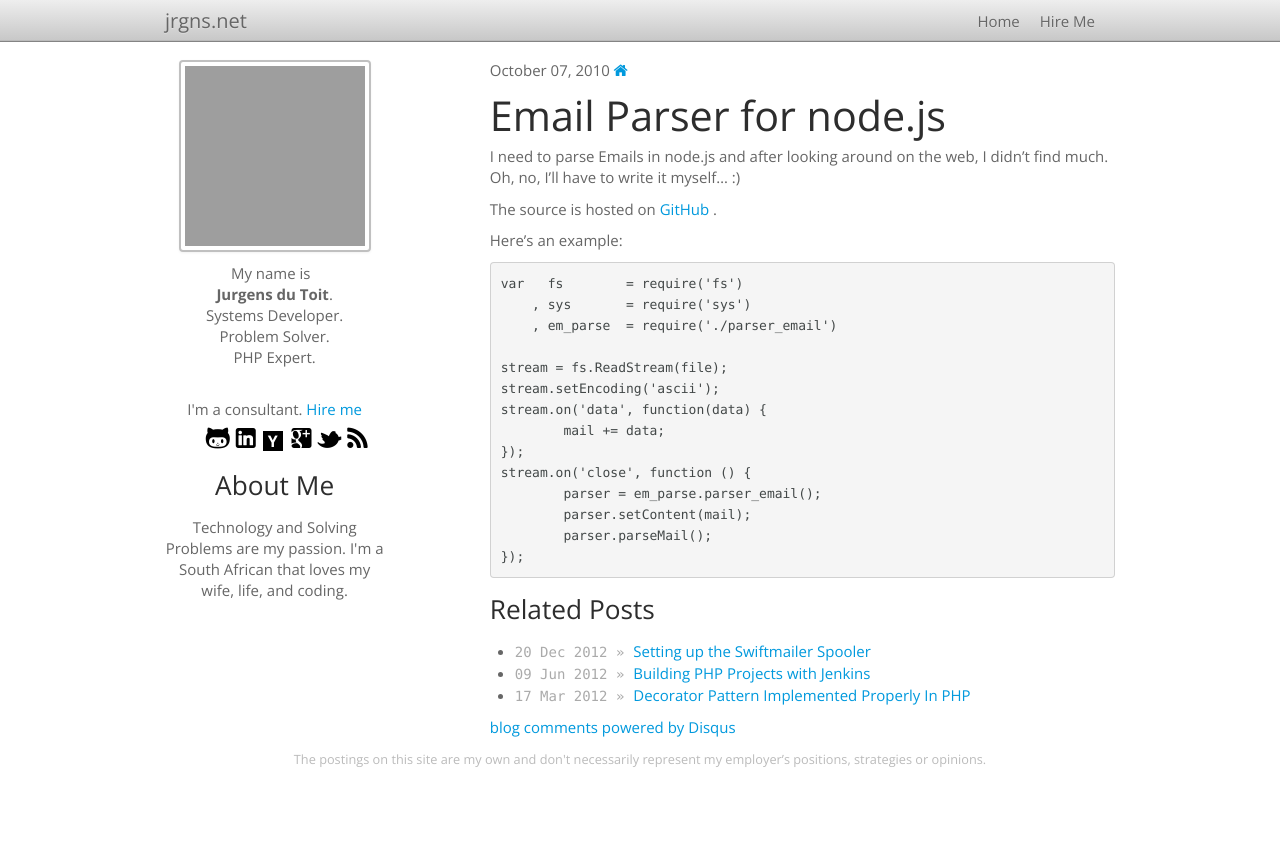
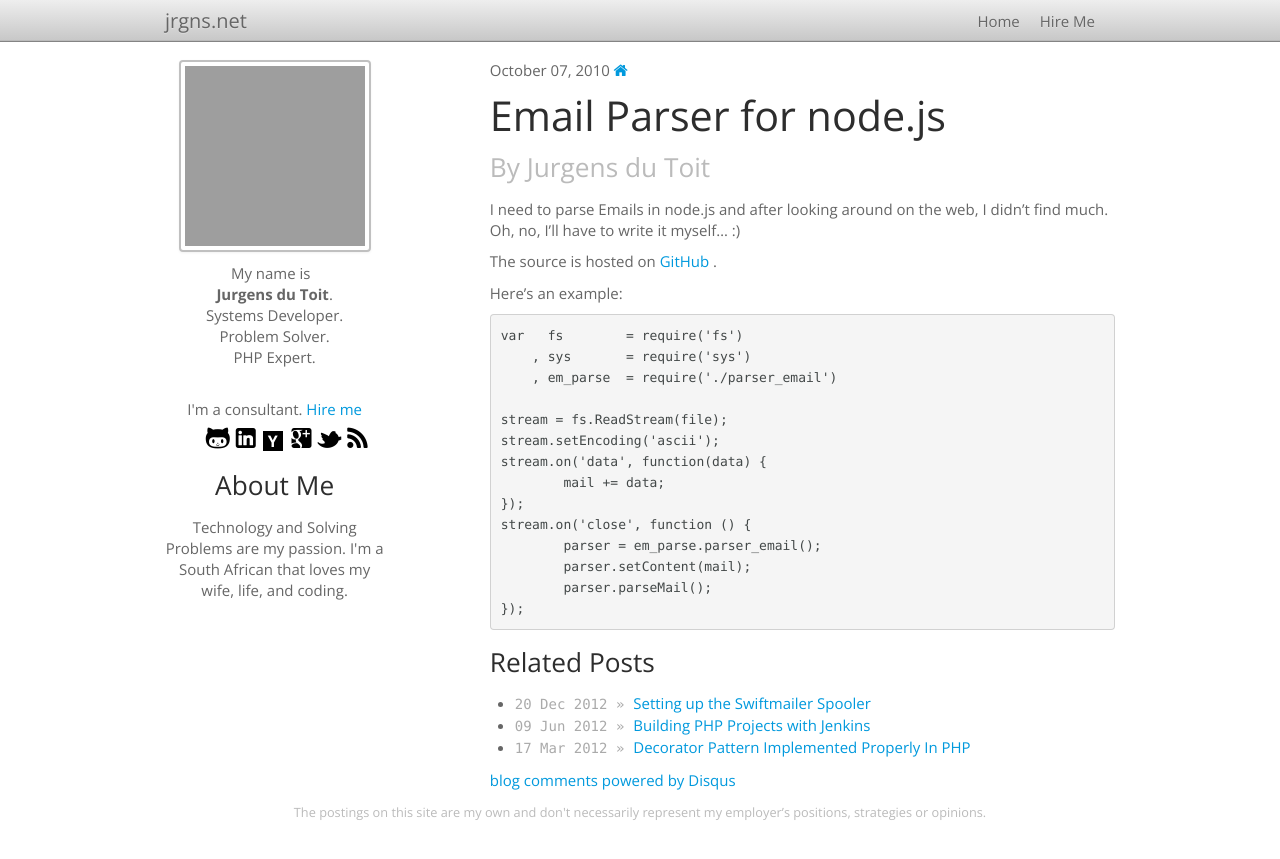
Before and after one commit to jrgns/jrgns.github.com, a Jekyll site: the page built from _posts/2010-10-07-node_parser_email.md, in a window 1280 px wide. Shown: the top 859 px of the page. Built offline with Jekyll 4.4.1, drawn with Linux system fonts in a browser that asks for light colours; comment, search, counter and statistics services are not loaded; grey boxes are pictures that could not be loaded.

Commit message:
Added byline

```diff
--- a/_layouts/post.html
+++ b/_layouts/post.html
@@ -6,6 +6,7 @@ layout: default
 <a href="/"><i class="home icon-home"></i></a>
 </p>
 <h1 class="title">{{ page.title }}</h1>
+<h3 class="muted">By Jurgens du Toit</h3>
 
 
 <div id="post">
```
